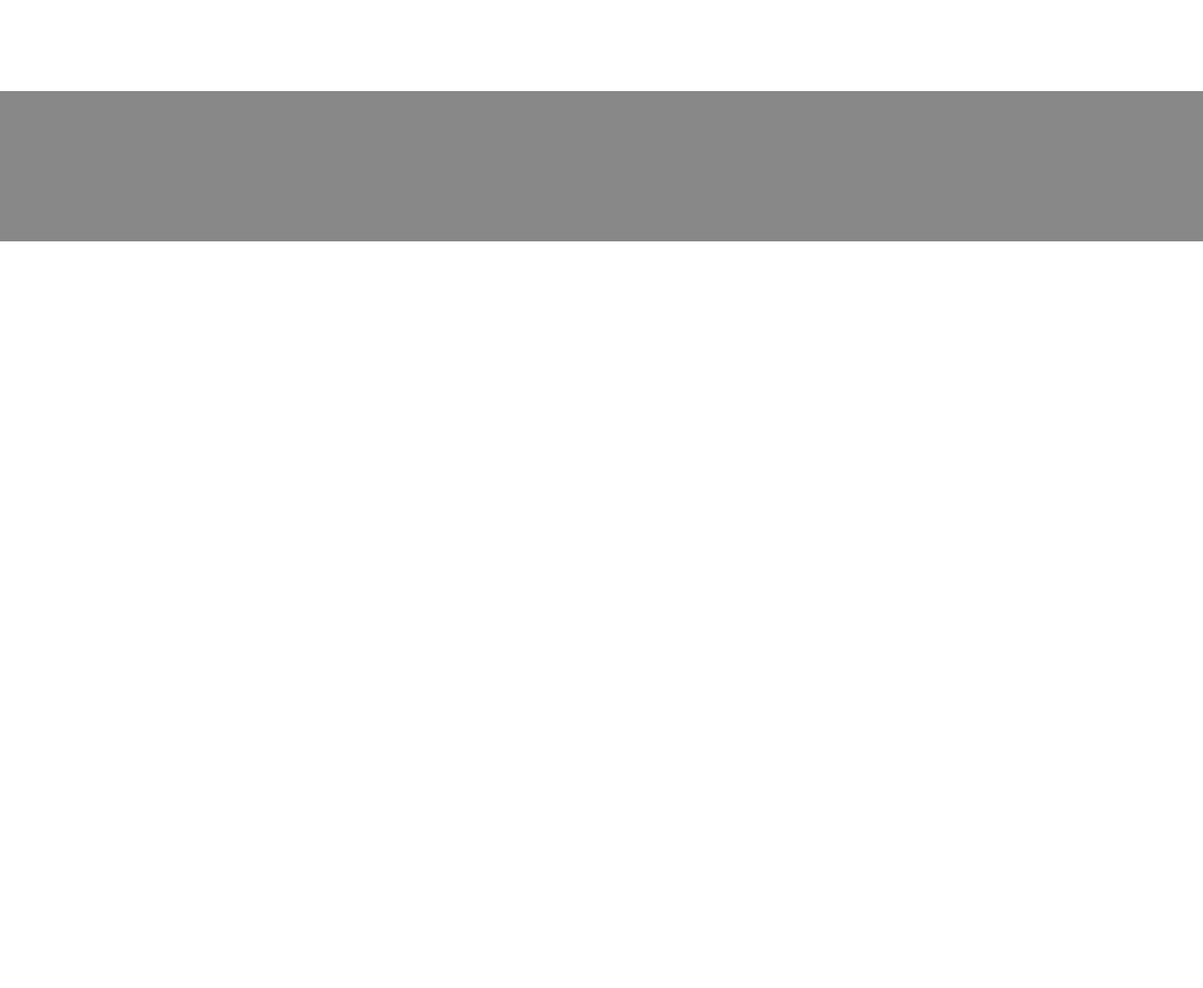
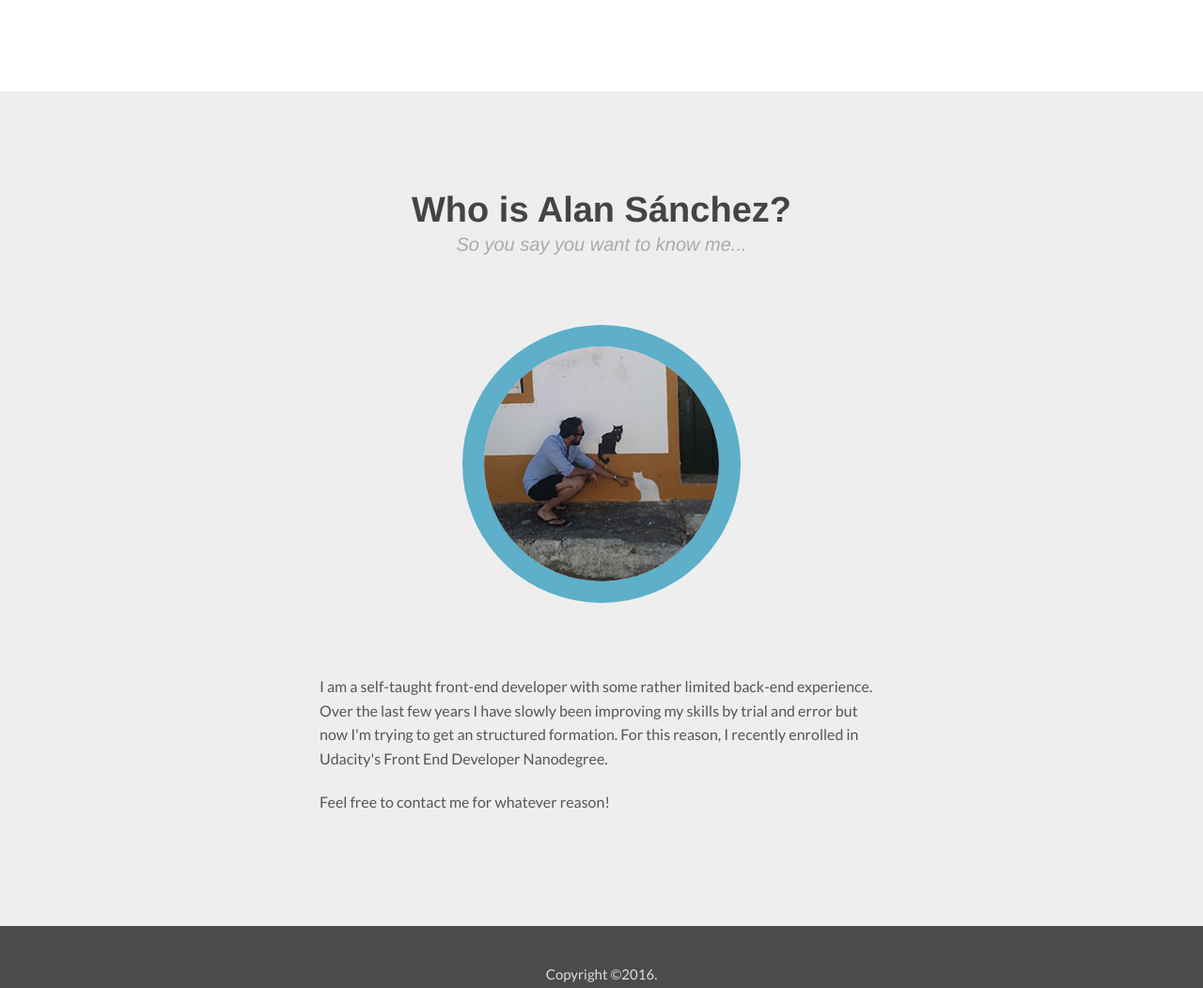
Before and after one commit to alan247/UD-FEND-PJ1-Portfolio, a plain HTML site: page index.html in a window 1280 px wide. Shown: the part 1921-2973 px from the top of the page at 94% size. Before the commit the page ends 2178 px from the top, so only its background shows below. Drawn offline with Linux system fonts and the light colour scheme.

Commit message:
Add "About" section and footer

```diff
--- a/css/main.css
+++ b/css/main.css
@@ -234,10 +234,10 @@ main:before {
 .flaticon-php {
 	color: #6785B7;
 }
+
 .flaticon-git {
     color: #F34F29;
 }
-
 
 .skill-name {
 	display: block;
@@ -252,7 +252,80 @@ main:before {
 	min-height: 300px;
 }
 
+/* About */
+
+#about {
+	background: #eee;
+	padding: 100px 0;
+}
+
+.who-is {
+	max-width: 700px;
+	padding: 0 50px;
+	margin: 0 auto;
+}
+
+.who-is h1 {
+	font-weight: bold;
+    color: #444;
+    margin: 0;
+    font-size: 25px;
+}
+
+.who-is h2 {
+	line-height: 1;
+    color: #aaa;
+    font-size: 15px;
+    font-style: italic;
+    margin: 0;
+}
+
+@media screen and (min-width: 40.0625em) {
+	.who-is h1 {
+		font-size: 38px;
+	}
+	.who-is h2 {
+		font-size: 20px;
+	}
+}
+
+.who-is h1,
+.who-is h2 {
+	text-align: center;
+}
+
+#about picture {
+    text-align: center;
+	margin: 76px 0;
+	display: block;
+}
+
+#about picture img {
+	border-radius: 50%;
+	border: 15px solid #5DAFCA;
+}
+
+@media screen and (min-width: 40.0625em) {
+	#about picture img {
+		border: 23px solid #5dafca;
+	}
+}
+
+.who-is p {
+	font-family: 'Lato', sans-serif;
+	color: #555;
+}
+
+/* Footer */
+
 footer {
-	height: 20vh;
-	background-color: #888;
+	background-color: #4C4B4B;
+	padding: 40px 0;
 }
+
+.copyright {
+	text-align: center;
+	font-family: 'Lato', sans-serif;
+	font-size: 15px;
+	color: #ddd;
+}
--- a/index.html
+++ b/index.html
@@ -1,10 +1,13 @@
 <html>
 <head>
 	<meta charset="utf-8">
+	<meta name="viewport" content="width=device-width, initial-scale=1.0, user-scalable=no">
 	<link rel="stylesheet" href="css/foundation.min.css">
 	<link rel="stylesheet" href="css/flaticon.css">
 	<link rel="stylesheet" href="https://fonts.googleapis.com/css?family=Montserrat:400,700">
+	<link rel="stylesheet" href='https://fonts.googleapis.com/css?family=Lato:400,300'>
 	<link rel="stylesheet" href="css/main.css">
+	<title> Alan Sánchez: Developer</title>
 	<script src="js/vendor/modernizr.js"></script>
 </head>
 
@@ -95,11 +98,31 @@
 				<span class="skill-name">Git / Github</span>
 			</div>
 		</div>
+	</section>
 
+	<section id="about">
+		<div class="who-is">
+			<h1>Who is Alan Sánchez?</h1>
+			<h2>So you say you want to know me...</h2>
+			<picture>
+			   <source media="(min-width: 40.0625em)"
+			      	   srcset="img_src/alan-large-500-2x.jpg 2x,
+			         			img_src/alan-large-250-1x.jpg 1x"/>
+			   <source  srcset="img_src/alan-small-400-2x.jpg 2x,
+			         			img_src/alan-small-200-1x.jpg 1x"/>
+			   <img src="img_src/alan-small-400-2x.jpg" alt="Alan Sánchez" />
+			</picture>
+			<p>I am a self-taught front-end developer with some rather limited back-end experience. Over the last few years I have slowly been improving my skills by trial and error but now I'm trying to get an structured formation. For this reason, I recently enrolled in Udacity's Front End Developer Nanodegree.</p>
 
+			<p>Feel free to contact me for whatever reason!</p>
+
+		</div>
 	</section>
 
 	<footer>
+		<div class="copyright">
+			Copyright &copy;2016.
+		</div>
 	</footer>
 
 	<script src="js/vendor/jquery.js"></script>
--- a/js/main.js
+++ b/js/main.js
@@ -12,6 +12,9 @@ $(window).scroll(function() {
     }
     if ($('#skills').position().top - $(window).scrollTop() < 96) {
         $('.menu-skills').parent().addClass('active').siblings().removeClass('active');
+    }
+    if ($('#about').position().top - $(window).scrollTop() < 96) {
+        $('.menu-about').parent().addClass('active').siblings().removeClass('active');
     }
 });
 
```
Also changed, not shown: img_src/alan-large-250-1x.jpg (added), img_src/alan-large-500-2x.jpg (added), img_src/alan-small-200-1x.jpg (added), img_src/alan-small-400-2x.jpg (added), img_src/alan.jpg (added).
